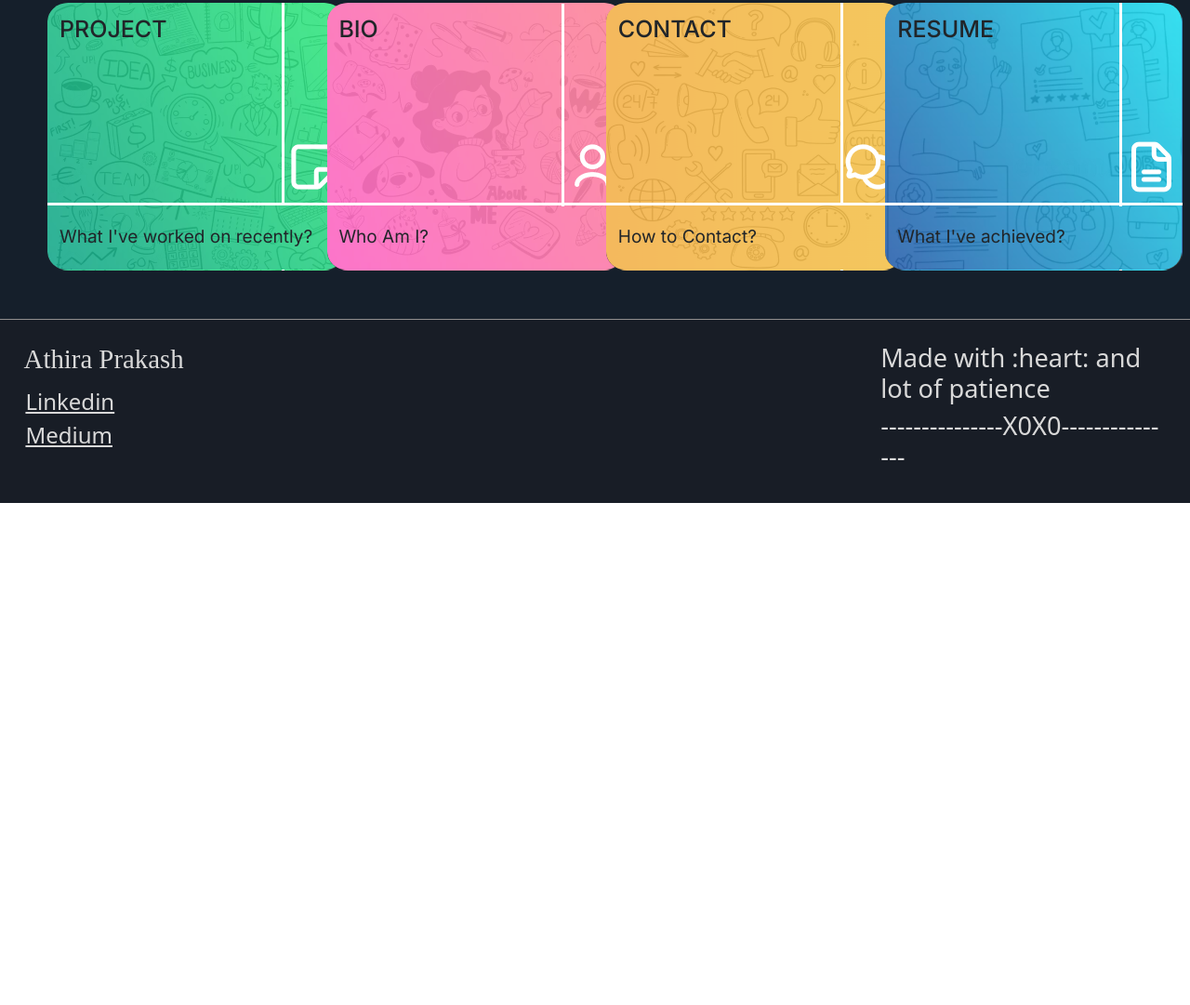
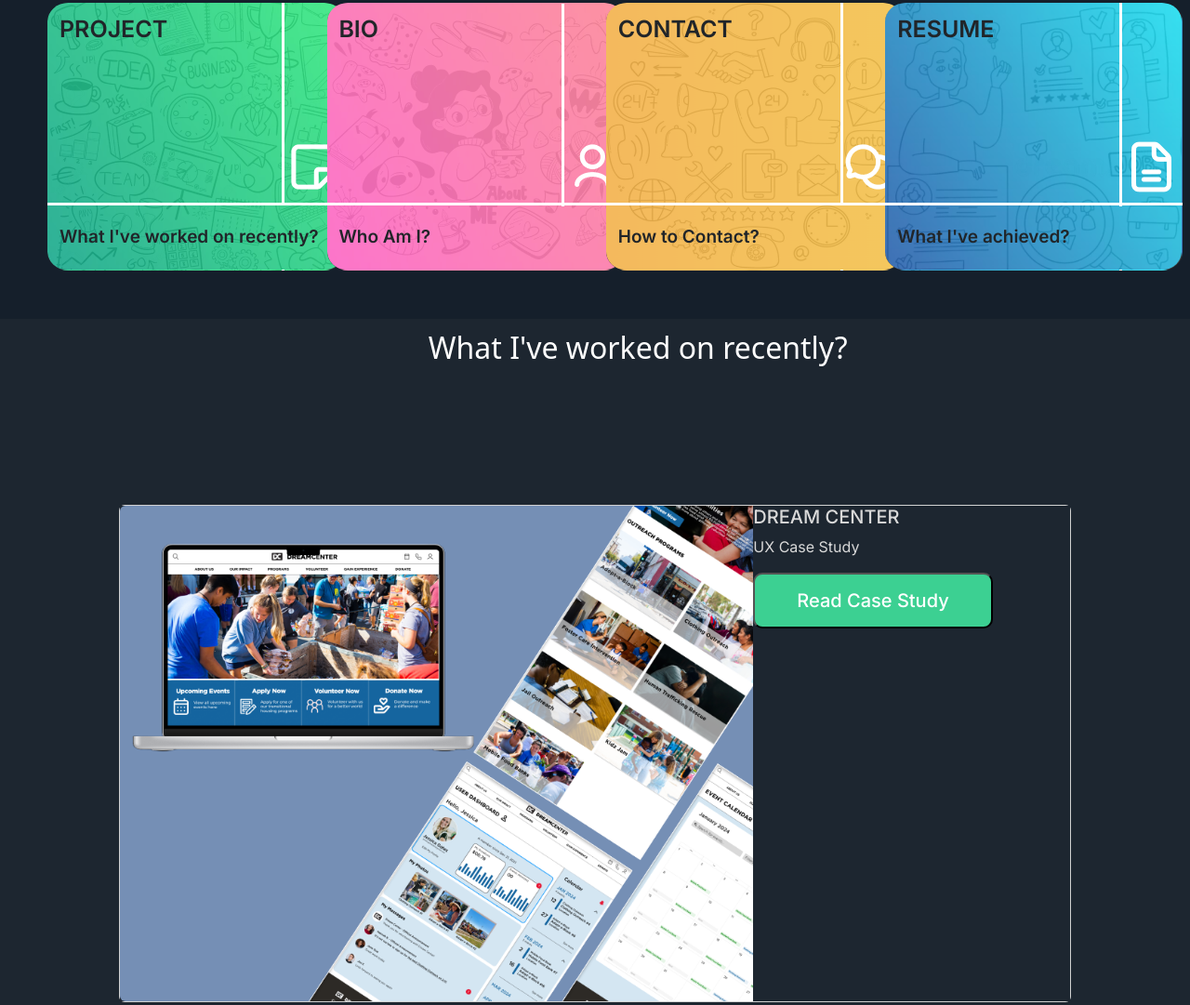
Before and after one commit to Adhiathira/UX_UI_HW_19, a plain HTML site: page index.html in a window 1280 px wide. Shown: the part 694-1775 px from the top of the page at 93% size. Before the commit the page ends 1235 px from the top, so only its background shows below. Drawn offline with nearby package versions, Linux system fonts and the light colour scheme; a web font is replaced by a local one.

Commit message:
completed

```diff
--- a/css/style.css
+++ b/css/style.css
@@ -1,5 +1,7 @@
 * {
     max-width: 1800px;
+
+
 
 
 }
@@ -33,7 +35,7 @@
 
 
 
-/* second section*/
+
 
 /*JS Thing */
 
@@ -43,13 +45,13 @@
 
 }
 
-/* ---- particlescontainer JS Thing
+/* ---- particlescontainer JS Thing */
 #particles-js {
     position: absolute;
     height: 70%;
     width: 80%;
     opacity: 0.5;
-}*/
+}
 
 
 
@@ -106,11 +108,10 @@
 .button1 {
     background-color: #3CD092;
     color: white;
-    padding: 8px;
+    padding: 13px 45px;
     text-align: center;
     font-size: 20px;
-    border-radius: 6px;
-    width: 110px;
+    border-radius: 10px;
     font-family: "Inter", sans-serif;
     font-weight: 500;
 }
@@ -125,10 +126,9 @@
     color: white;
     border: 2px solid #2BB6D3;
     text-align: center;
-    padding: 8px;
+    padding: 13px 45px;
     font-size: 20px;
     border-radius: 6px;
-    width: 110px;
     margin-left: 3%;
     font-family: "Inter", sans-serif;
     font-weight: 500;
@@ -193,6 +193,8 @@
     font-family: "Inter", sans-serif;
     font-size: 25px;
     padding: 4%;
+    font-weight: 600;
+
 }
 
 .card-body p {
@@ -200,7 +202,44 @@
     font-size: 19px;
     margin: 4%;
     margin-top: 57%;
+    font-weight: 600;
 }
+
+/*casestudies*/
+
+.casestudy {
+    background-color: #1D2630;
+
+}
+
+.casestudy h2 {
+    color: white;
+    margin-left: 35%;
+    padding: 1%;
+}
+
+.myprojects {
+    background-color: #1D2630;
+    padding: 10%;
+}
+
+
+
+.card-body1 {
+    background-color: #1D2630;
+    font-family: "Inter", sans-serif;
+    color: #D9D9D9;
+}
+
+
+.col-md-4 {
+    background-color: #1D2630;
+}
+
+.col-md-8 {
+    background-color: #1D2630;
+}
+
 
 
 
@@ -264,5 +303,5 @@
 
 .keyword h5 {
     color: #D9D9D9;
-    font-size: 170%;
+    font-size: 150%;
 }
--- a/index.html
+++ b/index.html
@@ -4,18 +4,20 @@
     <meta charset="UTF-8">
     <meta name="viewport" content="width=device-width, initial-scale=1.0">
     <title>Document</title>
+    <!--java   -->
     <link href="https://cdn.jsdelivr.net/npm/bootstrap@5.3.3/dist/css/bootstrap.min.css" rel="stylesheet"
         integrity="sha384-QWTKZyjpPEjISv5WaRU9OFeRpok6YctnYmDr5pNlyT2bRjXh0JMhjY6hW+ALEwIH" crossorigin="anonymous">
+    <!--google icon  -->
     <link rel="stylesheet"
         href="https://fonts.googleapis.com/css2?family=Material+Symbols+Outlined:opsz,wght,FILL,GRAD@24,400,0,0" />
-    <!--google icon  -->
-    <link rel="preconnect" href="https://fonts.googleapis.com"> <!--google font  -->
+    <!--google font  -->
+    <link rel="preconnect" href="https://fonts.googleapis.com">
     <link rel="preconnect" href="https://fonts.gstatic.com" crossorigin>
     <link
         href="https://fonts.googleapis.com/css2?family=DM+Serif+Display:ital@0;1&family=Gabarito:wght@400..900&family=Inter:wght@100..900&display=swap"
         rel="stylesheet">
-    <link rel="stylesheet" href="./css/style.css"> <!-- my style sheet -->
-
+    <!-- my style sheet -->
+    <link rel="stylesheet" href="./css/style.css">
 
 </head>
 <body>
@@ -31,12 +33,12 @@
 
 
 
-    <!-- java dots
+    <!-- java dots-->
 
     <div id="particles-js">
         <canvas class="particles-js-canvas-el">
         </canvas>
-    </div>-->
+    </div>
 
     <!-- The  hero Section -->
     <div class="descriptionbox">
@@ -113,9 +115,69 @@
         </div>
     </section>
 
+    <!-- casestudies  -->
+    <div class="casestudy">
+        <h2> What I've worked on recently?</h2>
+
+        <section class="myprojects">
+            <div class="card mb-12" style="max-width: 1400px;">
+                <div class="row g-0">
+
+                    <div class="col-md-8">
+                        <img src="./images/Frame 6.png" class="img-fluid rounded-start" alt="...">
+                    </div>
+                    <div class="col-md-4">
+                        <div class="card-body1">
+                            <h5 class="card-title1">DREAM CENTER</h5>
+                            <p class="card-text1">UX Case Study</p>
+                            <button class="button1"> Read Case Study</button>
+                        </div>
+                    </div>
+                </div>
+            </div>
+        </section>
+
+        <section class="myprojects">
+            <div class="card mb-12" style="max-width: 1400px;">
+                <div class="row g-0">
+
+                    <div class="col-md-8">
+                        <img src="./images/Frame 6.png" class="img-fluid rounded-start" alt="...">
+                    </div>
+                    <div class="col-md-4">
+                        <div class="card-body1">
+                            <h5 class="card-title1">USDA</h5>
+                            <p class="card-text1">UX Case Study</p>
+                            <button class="button1"> Read Case Study</button>
+                        </div>
+                    </div>
+                </div>
+            </div>
+        </section>
+
+        <section class="myprojects">
+            <div class="card mb-12" style="max-width: 1400px;">
+                <div class="row g-0">
+
+                    <div class="col-md-8">
+                        <img src="./images/Frame 6.png" class="img-fluid rounded-start" alt="...">
+                    </div>
+                    <div class="col-md-4">
+                        <div class="card-body1">
+                            <h5 class="card-title1">ACHIEVIFY</h5>
+                            <p class="card-text1">UX Case Study</p>
+                            <button class="button1"> Read Case Study</button>
+                        </div>
+                    </div>
+                </div>
+            </div>
+        </section>
 
 
-    <!--   box   -->
+
+
+
+
 
         <!-- Footer section -->
         <footer>
@@ -128,7 +190,7 @@
                     </ul>
                 </div>
                 <div class="keyword">
-                <h5>Made with :heart: and lot of patience </h5>
+                    <h5>Designed with Love and lot of patience </h5>
                     <h5>---------------X0X0---------------</h5>
                 </div>
             </section>
```
Also changed, not shown: images/Frame 6.png (added). Lines whose indentation alone changed are shown as unchanged.
